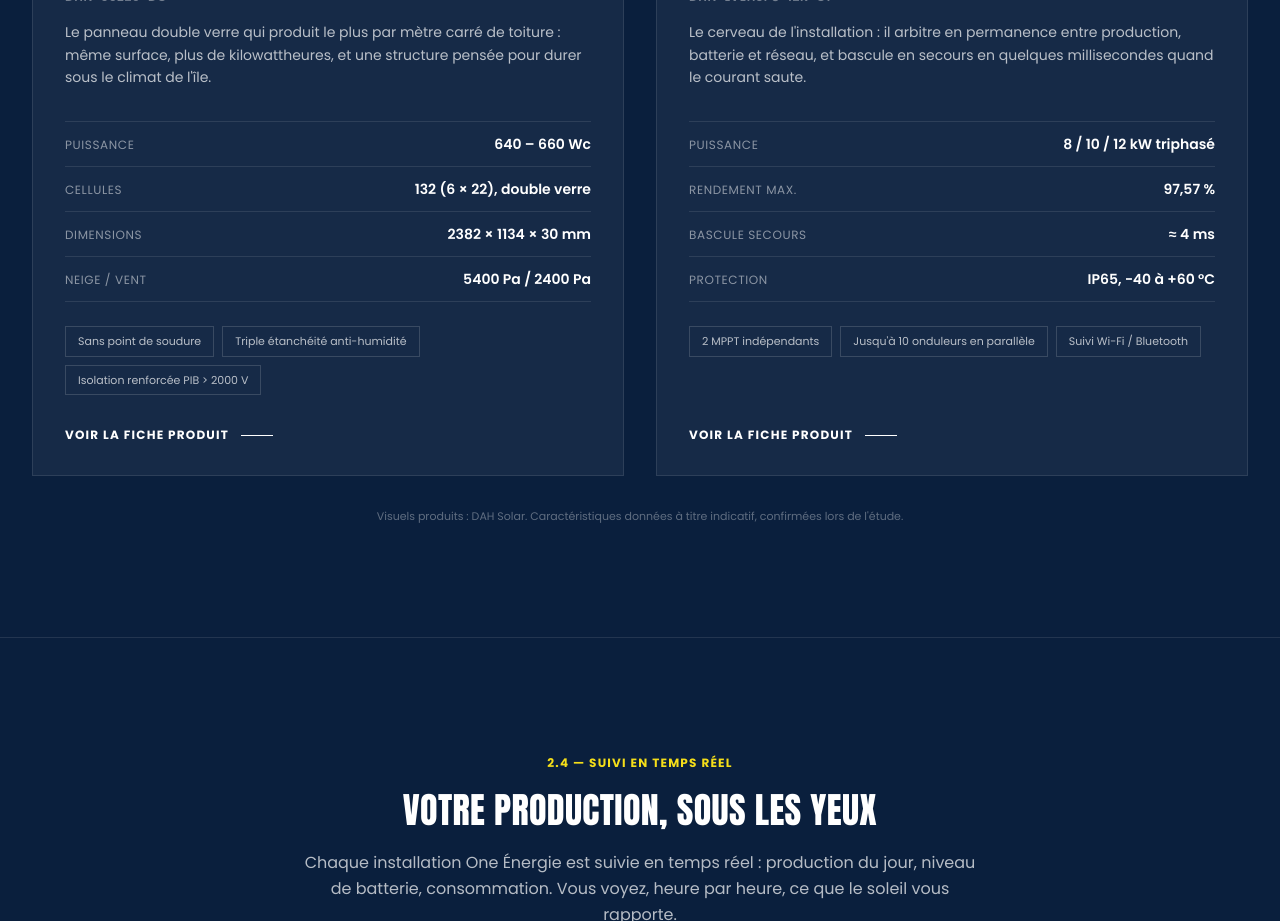
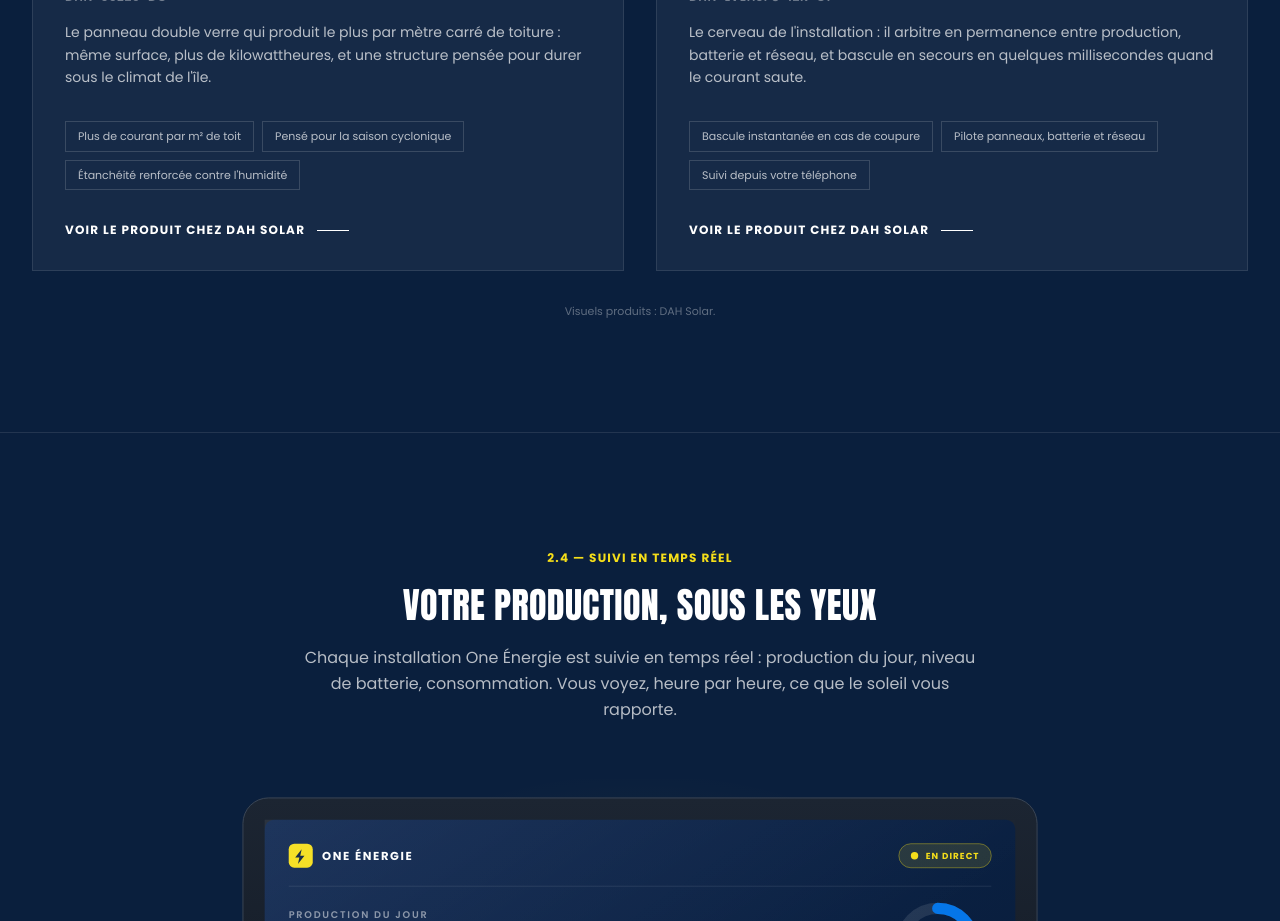
Before and after one commit to NyAina2308/OneEnergie, a React (Vite) app: page /nos-solutions in a window 1280 px wide. Shown: the part 3760-4681 px from the top of the page. Built offline with nearby package versions, Linux system fonts and the light colour scheme.

Commit message:
enlever details techniques

```diff
--- a/src/components/DahSolarRange.tsx
+++ b/src/components/DahSolarRange.tsx
@@ -83,23 +83,7 @@ function DahSolarRange() {
                   {product.description}
                 </p>
 
-                <dl className="mt-8 border-t border-white/10">
-                  {product.specs.map((spec) => (
-                    <div
-                      key={spec.label}
-                      className="flex items-baseline justify-between gap-4 border-b border-white/10 py-3"
-                    >
-                      <dt className="font-sans text-xs uppercase tracking-wider text-white/50">
-                        {spec.label}
-                      </dt>
-                      <dd className="text-right font-sans text-sm font-semibold text-white">
-                        {spec.value}
-                      </dd>
-                    </div>
-                  ))}
-                </dl>
-
-                <ul className="mt-6 flex flex-wrap gap-2">
+                <ul className="mt-8 flex flex-wrap gap-2">
                   {product.highlights.map((highlight) => (
                     <li
                       key={highlight}
--- a/src/data/dahProducts.ts
+++ b/src/data/dahProducts.ts
@@ -9,7 +9,6 @@ export type DahProduct = {
   category: string
   name: string
   description: string
-  specs: { label: string; value: string }[]
   highlights: string[]
 }
 
@@ -17,7 +16,6 @@ type TranslatedProduct = {
   category: string
   name: string
   description: string
-  specs: { label: string; value: string }[]
   highlights: string[]
 }
 
--- a/src/i18n/locales/en.json
+++ b/src/i18n/locales/en.json
@@ -122,63 +122,27 @@
     "partnerLinkLabel": "Read the Figaro article ↗",
     "partnerLinkTitle": "DAH Solar in Le Figaro (new tab)",
     "logoAlt": "DAH Solar logo",
-    "viewSheet": "View the product sheet",
-    "imageCredit": "Product visuals: DAH Solar. Specifications are indicative and confirmed during the survey.",
+    "viewSheet": "See the product at DAH Solar",
+    "imageCredit": "Product visuals: DAH Solar.",
     "products": [
       {
         "category": "Photovoltaic panel",
         "name": "V6 High Power PV Module",
         "description": "The double-glass panel that produces the most per square metre of roof: same surface, more kilowatt-hours, and a build designed to last in the island's climate.",
-        "specs": [
-          {
-            "label": "Power",
-            "value": "640 – 660 Wp"
-          },
-          {
-            "label": "Cells",
-            "value": "132 (6 × 22), double glass"
-          },
-          {
-            "label": "Dimensions",
-            "value": "2382 × 1134 × 30 mm"
-          },
-          {
-            "label": "Snow / wind",
-            "value": "5400 Pa / 2400 Pa"
-          }
-        ],
         "highlights": [
-          "No solder points",
-          "Triple sealing against moisture",
-          "Reinforced PIB insulation > 2000 V"
+          "More power per m² of roof",
+          "Built for cyclone season",
+          "Reinforced sealing against damp"
         ]
       },
       {
         "category": "Hybrid inverter",
         "name": "Low voltage hybrid inverter",
         "description": "The brain of the installation: it constantly arbitrates between production, battery and grid, and switches to backup within milliseconds when the power goes out.",
-        "specs": [
-          {
-            "label": "Power",
-            "value": "8 / 10 / 12 kW three-phase"
-          },
-          {
-            "label": "Max. efficiency",
-            "value": "97.57%"
-          },
-          {
-            "label": "Backup switchover",
-            "value": "≈ 4 ms"
-          },
-          {
-            "label": "Protection",
-            "value": "IP65, −40 to +60 °C"
-          }
-        ],
         "highlights": [
-          "2 independent MPPTs",
-          "Up to 10 inverters in parallel",
-          "Wi-Fi / Bluetooth monitoring"
+          "Instant switchover during an outage",
+          "Manages panels, battery and grid",
+          "Monitored from your phone"
         ]
       }
     ]
--- a/src/i18n/locales/fr.json
+++ b/src/i18n/locales/fr.json
@@ -122,63 +122,27 @@
     "partnerLinkLabel": "Lire l'article du Figaro ↗",
     "partnerLinkTitle": "DAH Solar dans Le Figaro (nouvel onglet)",
     "logoAlt": "Logo DAH Solar",
-    "viewSheet": "Voir la fiche produit",
-    "imageCredit": "Visuels produits : DAH Solar. Caractéristiques données à titre indicatif, confirmées lors de l'étude.",
+    "viewSheet": "Voir le produit chez DAH Solar",
+    "imageCredit": "Visuels produits : DAH Solar.",
     "products": [
       {
         "category": "Panneau photovoltaïque",
         "name": "V6 High Power PV Module",
         "description": "Le panneau double verre qui produit le plus par mètre carré de toiture : même surface, plus de kilowattheures, et une structure pensée pour durer sous le climat de l'île.",
-        "specs": [
-          {
-            "label": "Puissance",
-            "value": "640 – 660 Wc"
-          },
-          {
-            "label": "Cellules",
-            "value": "132 (6 × 22), double verre"
-          },
-          {
-            "label": "Dimensions",
-            "value": "2382 × 1134 × 30 mm"
-          },
-          {
-            "label": "Neige / vent",
-            "value": "5400 Pa / 2400 Pa"
-          }
-        ],
         "highlights": [
-          "Sans point de soudure",
-          "Triple étanchéité anti-humidité",
-          "Isolation renforcée PIB > 2000 V"
+          "Plus de courant par m² de toit",
+          "Pensé pour la saison cyclonique",
+          "Étanchéité renforcée contre l'humidité"
         ]
       },
       {
         "category": "Onduleur hybride",
         "name": "Onduleur hybride basse tension",
         "description": "Le cerveau de l'installation : il arbitre en permanence entre production, batterie et réseau, et bascule en secours en quelques millisecondes quand le courant saute.",
-        "specs": [
-          {
-            "label": "Puissance",
-            "value": "8 / 10 / 12 kW triphasé"
-          },
-          {
-            "label": "Rendement max.",
-            "value": "97,57 %"
-          },
-          {
-            "label": "Bascule secours",
-            "value": "≈ 4 ms"
-          },
-          {
-            "label": "Protection",
-            "value": "IP65, −40 à +60 °C"
-          }
-        ],
         "highlights": [
-          "2 MPPT indépendants",
-          "Jusqu'à 10 onduleurs en parallèle",
-          "Suivi Wi-Fi / Bluetooth"
+          "Bascule instantanée en cas de coupure",
+          "Pilote panneaux, batterie et réseau",
+          "Suivi depuis votre téléphone"
         ]
       }
     ]
```
